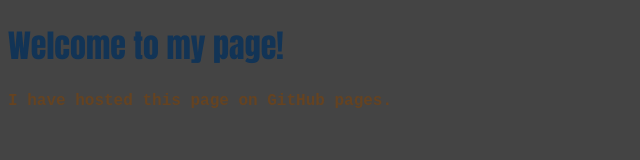
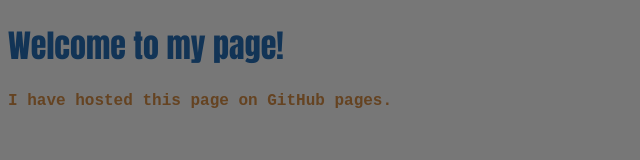
Before and after one commit to arbdt/github-pages-example, a plain HTML site: page index.html in a window 1280 px wide. Shown: the whole page, without its empty margins (0-640 px from the left). Drawn offline with Linux system fonts and the light colour scheme.

Commit message:
updated style sheet again

```diff
--- a/style.css
+++ b/style.css
@@ -10,5 +10,5 @@ p {
 }
 
 body {
-    background-color: #444444;
+    background-color: #777777;
 }
```
